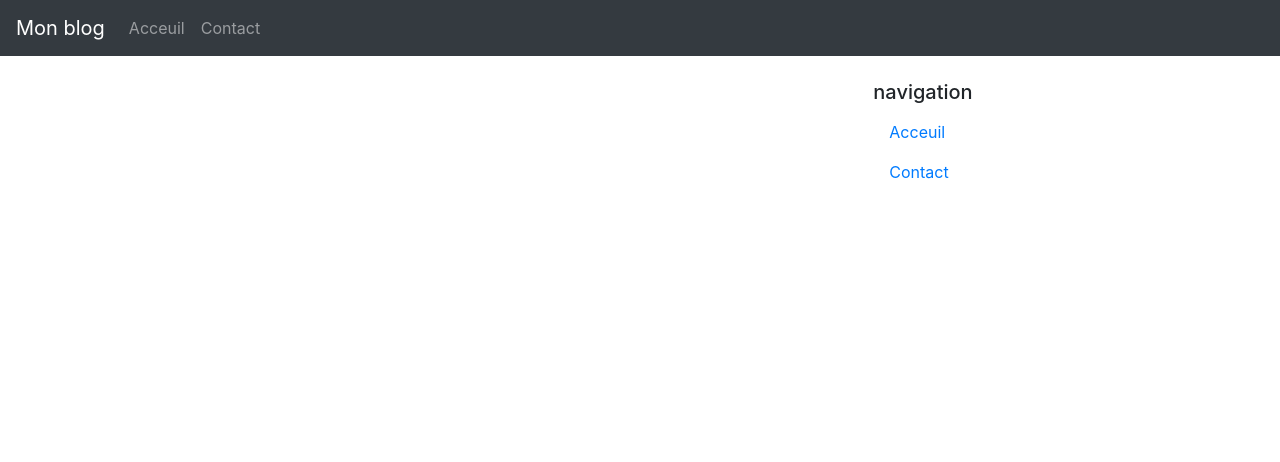
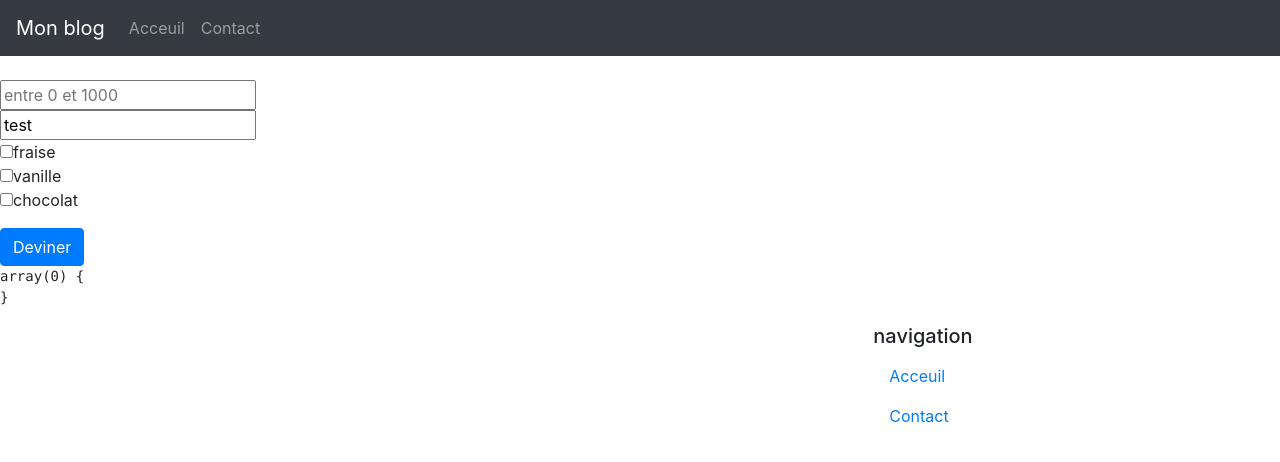
Before and after one commit to MO7S3N/formationdreamtek-formationphp, a PHP site: page /jeu.php in a window 1280 px wide. Shown: the top 462 px of the page. Run offline with PHP 8.4, Linux system fonts and the light colour scheme.

Commit message:
formulaire v2

```diff
--- a/formulaire/jeu.php
+++ b/formulaire/jeu.php
@@ -1,9 +1,82 @@
 <?php
 $adeviner=150;
+$erreur=null;
+$succes=null;
+$value=null;
+if(isset($_GET['chiffre']))
+{
+        if ($_GET['chiffre'] > $adeviner)
+        {
+            $erreur="votre chiffre est petit";
+        }
+        elseif($_GET['chiffre'] <$adeviner)
+        {
+             $erreur="votre chiffre est petit";
+        }
+        else
+        {
+            $succes='bravo!';
+        }
+        $value=(int)$_GET['chiffre'];
+}
+
+$parfums=[
+    'fraise'=>4,
+    'vanille'=>5,
+    'chocolat'=>6
+];
+
+$cornets=[
+    'pot'=>2,
+    'cornet'=>3
+];
+
+$supplement=[
+    'pepite de chocolat'=>1,
+    'chantille'=>0.5
+];
+
 require 'header.php';
 ?>
 
+<?php
+if($erreur):
+?>
+
+    <div class="alert alert-danger">
+    <?php
+     echo $erreur;
+    ?>
+    </div>
 
 <?php
-require 'footer.php'
+elseif($succes):
 ?>
+    <div class="alert alert-success">
+    <?php echo $succes; ?>
+    </div>
+<?php endif; ?>
+
+
+
+
+<form action="jeu.php" method="GET">
+    <div class="form-group">
+    <input type="number" name="chiffre" placeholder="entre 0 et 1000" value="<?php echo $value; ?>"><br>
+    <input type="text" name="demo" value="test"><br>
+    <input type="checkbox" name="parfum[]" value="fraise">fraise<br>
+    <input type="checkbox" name="parfum[]" value="vanille">vanille<br>
+    <input type="checkbox" name="parfum[]" value="chocolat">chocolat<br>
+    </div>
+    <button type="submit" class="btn btn-primary">Deviner</button>
+</form>
+
+<pre>
+<?php var_dump($_GET);  ?>
+</pre>
+
+
+
+<?php
+require 'footer.php';
+?>
```
